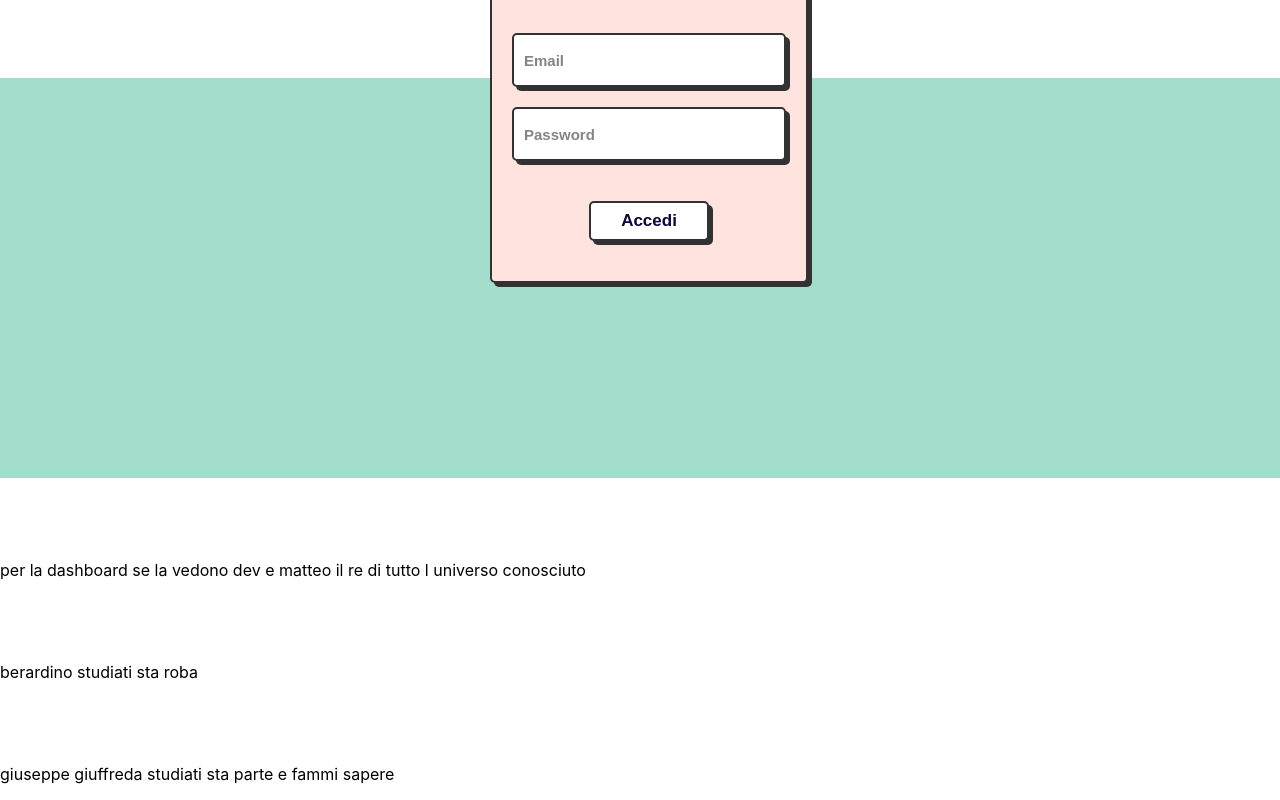
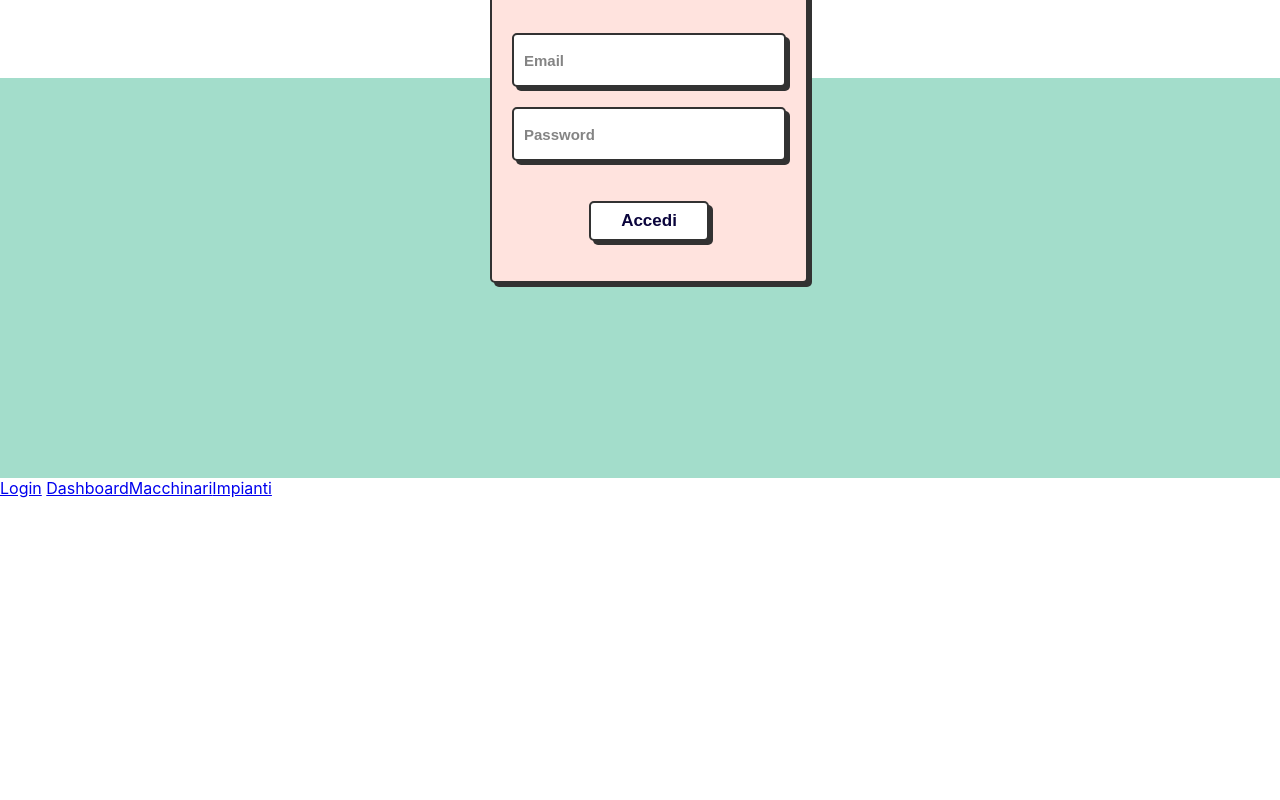
Before and after one commit to holaboysITS/my-app, a React (Create React App) app: page /login in a window 1280 px wide. Shown: the part 972-1772 px from the top of the page. After the commit the page ends 1470 px from the top, so only its background shows below. Built offline with nearby package versions, Linux system fonts and the light colour scheme.

Commit message:
basic navi

```diff
--- a/src/App.tsx
+++ b/src/App.tsx
@@ -1,14 +1,16 @@
 import React from 'react';
 import logo from './logo.svg';
 import './App.css';
-import Page2 from './pages/dashboard';
-import Page3 from './pages/impianti';
-import Page1 from './pages/login';
-import Page4 from './pages/macchinari';
+import { BrowserRouter as Router, Route, Routes, Link } from "react-router-dom";
+import Dashboard from './pages/dashboard';
+import Impianti from './pages/impianti';
+import Login from './pages/login';
+import Macchinari from './pages/macchinari';
 
 
 function App() {
   return (
+    <Router>
     <div className="App">
       <div className="App-header">
 
@@ -27,12 +29,21 @@ function App() {
       </div>
     </div>
       <main>
-        <Page1 />
-        <Page2 />
-        <Page3 />
-        <Page4 />
-      </main>
-  </div>
+      <Routes>{/* absolutely do not touch or just ask me @AanRuu */}
+            <Route path="/login" element={<Login />} />
+            <Route path="/dashboard" element={<Dashboard />} />
+            <Route path="/macchinari" element={<Macchinari />} />
+            <Route path="/impianti" element={<Impianti />} />
+        </Routes> {/*routes isn't even a real html element it just defines routers*/}
+          <div className='andreaEdit'>
+              <Link to="/login" className='andreaEdit'>Login</Link> {/*touchable*/}
+              <Link to="/dashboard">Dashboard</Link>
+              <Link to="/macchinari">Macchinari</Link>
+              <Link to="/impianti">Impianti</Link>
+          </div>
+        </main>
+      </div>
+  </Router>
   );
 }
 
--- a/src/pages/login.tsx
+++ b/src/pages/login.tsx
@@ -1,5 +1,8 @@
 import React from 'react';
 import './login.css';
+import { User } from '../utility/classes/user'
+
+
 const Page1: React.FC = () => {
 
   return (
--- a/src/utility/classes/user.ts
+++ b/src/utility/classes/user.ts
@@ -1,4 +1,4 @@
-export interface User {
+export interface User { //placeholder, gonna fix it later (if i need to)
     header: string
     authdata: string
 }
```
